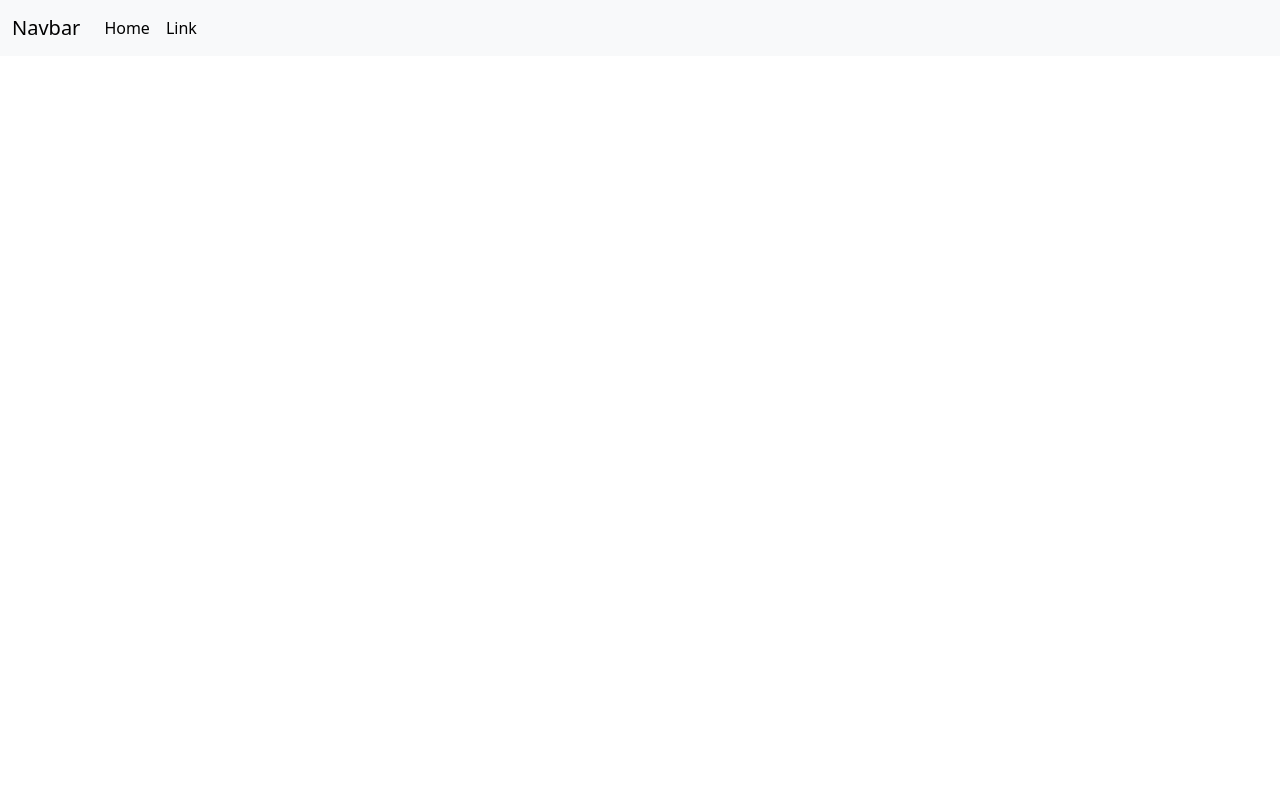
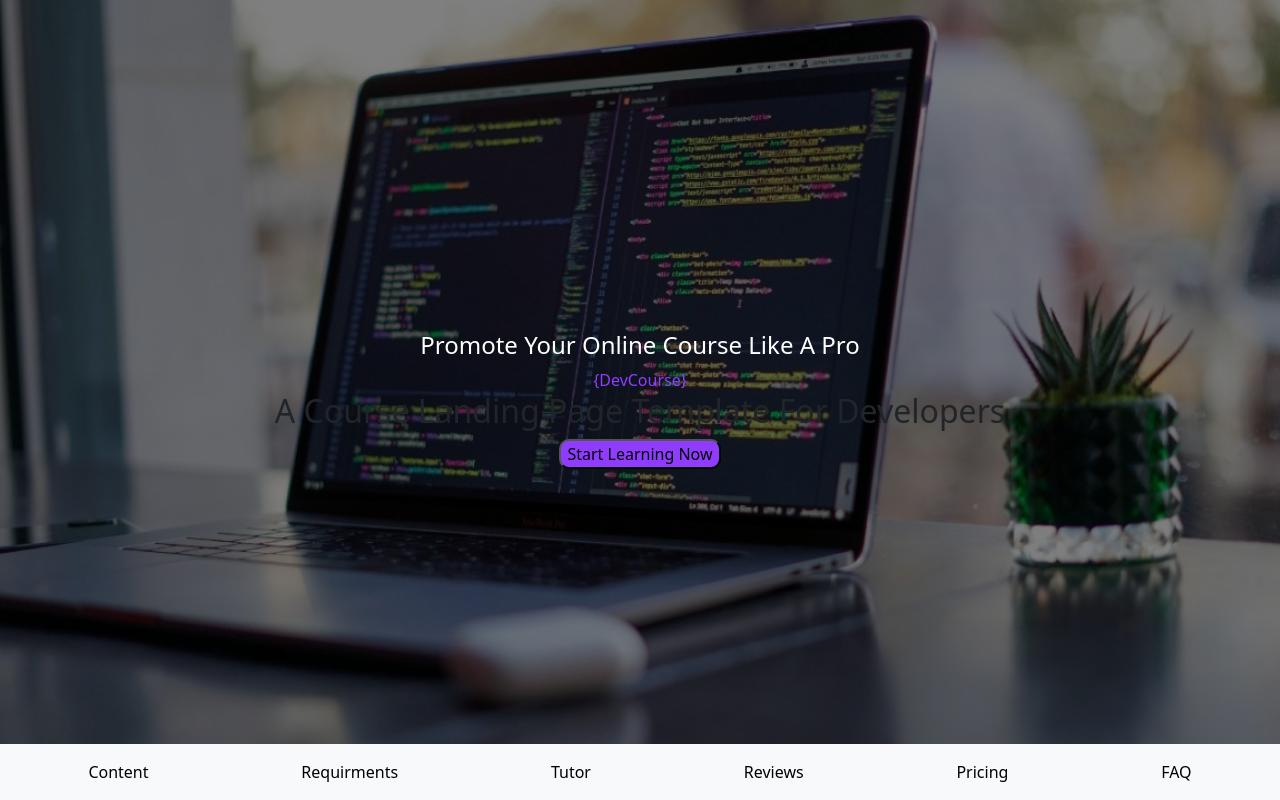
Before and after one commit to Fred-Atkinson/BootStrap-practice, a plain HTML site: page index.html in a window 1280 px wide. Drawn offline with nearby package versions, Linux system fonts and the light colour scheme.

Commit message:
added a darker background color and all the text

```diff
--- a/index.html
+++ b/index.html
@@ -4,27 +4,73 @@
     <link href="https://cdn.jsdelivr.net/npm/bootstrap@5.3.1/dist/css/bootstrap.min.css" rel="stylesheet" integrity="sha384-4bw+/aepP/YC94hEpVNVgiZdgIC5+VKNBQNGCHeKRQN+PtmoHDEXuppvnDJzQIu9" crossorigin="anonymous">
     <meta charset="UTF-8">
     <meta name="viewport" content="width=device-width, initial-scale=1.0">
+
     <title>Document</title>
+    <style>
+        #imgcontain{
+            background-image: url(images/background.jpg);
+            background-size: cover;
+           box-shadow: inset 0 0 0 1000px rgba(0, 0, 0, 0.5);
+            height: 100vh;
+        }
+        button{
+            background-color: #903cff;
+            border-radius: 10px;
+        }
+        .purple{
+            color: #903cff;
+        }
+        h4 {
+            color: white;
+        }
+    </style>
 </head>
 <body>
-    <nav class="navbar navbar-expand-lg bg-body-tertiary">
+    <div id="imgcontain">
+        <div class="container d-flex flex-column align-items-center justify-content-center text-center h-100">
+           <h4>Promote Your Online Course Like A Pro</h4>
+            <span class="purple">{<span class="white">DevCourse</span>}</span>
+            <h2>A Course Landing Page Template For Developers</h2>
+            <button>Start Learning Now</button>
+        </div>
+
+    </div>
+
+
+
+    <div>
+        <nav class="navbar fixed-bottom navbar-expand-lg bg-body-tertiary">
         <div class="container-fluid">
-          <a class="navbar-brand" href="#">Navbar</a>
+          <a class="navbar-brand d-lg-none" href="#">DevCourse</a>
           <button class="navbar-toggler" type="button" data-bs-toggle="collapse" data-bs-target="#navbarSupportedContent" aria-controls="navbarSupportedContent" aria-expanded="false" aria-label="Toggle navigation">
             <span class="navbar-toggler-icon"></span>
           </button>
           <div class="collapse navbar-collapse" id="navbarSupportedContent">
-            <ul class="navbar-nav me-auto mb-2 mb-lg-0">
+            <ul class="navbar-nav me-auto mb-5 mb-lg-0 justify-content-around w-100">
               <li class="nav-item">
-                <a class="nav-link active" href="#">Home</a>
+                <a class="nav-link active" href="#">Content</a>
               </li>
               <li class="nav-item">
-                <a class="nav-link active" href="#">Link</a>
+                <a class="nav-link active" href="#">Requirments</a>
+              </li>
+              <li class="nav-item">
+                <a class="nav-link active" href="#">Tutor</a>
+              </li>
+              <li class="nav-item">
+                <a class="nav-link active" href="#">Reviews</a>
+              </li>
+              <li class="nav-item">
+                <a class="nav-link active" href="#">Pricing</a>
+              </li>
+              <li class="nav-item">
+                <a class="nav-link active" href="#">FAQ</a>
               </li>
             </ul>
           </div>
         </div>
       </nav>
+    </div>
+
       <script src="https://cdn.jsdelivr.net/npm/bootstrap@5.3.1/dist/js/bootstrap.bundle.min.js" integrity="sha384-HwwvtgBNo3bZJJLYd8oVXjrBZt8cqVSpeBNS5n7C8IVInixGAoxmnlMuBnhbgrkm" crossorigin="anonymous"></script>
 </body>
 </html>
```
Also changed, not shown: images/background.jpg (added).
